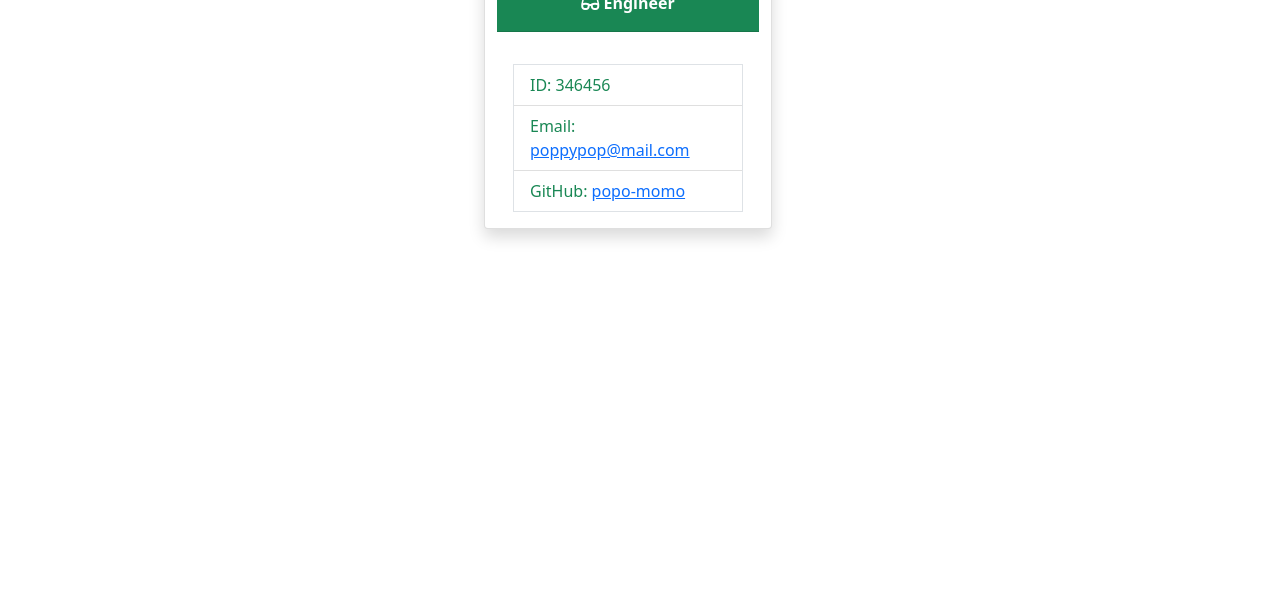
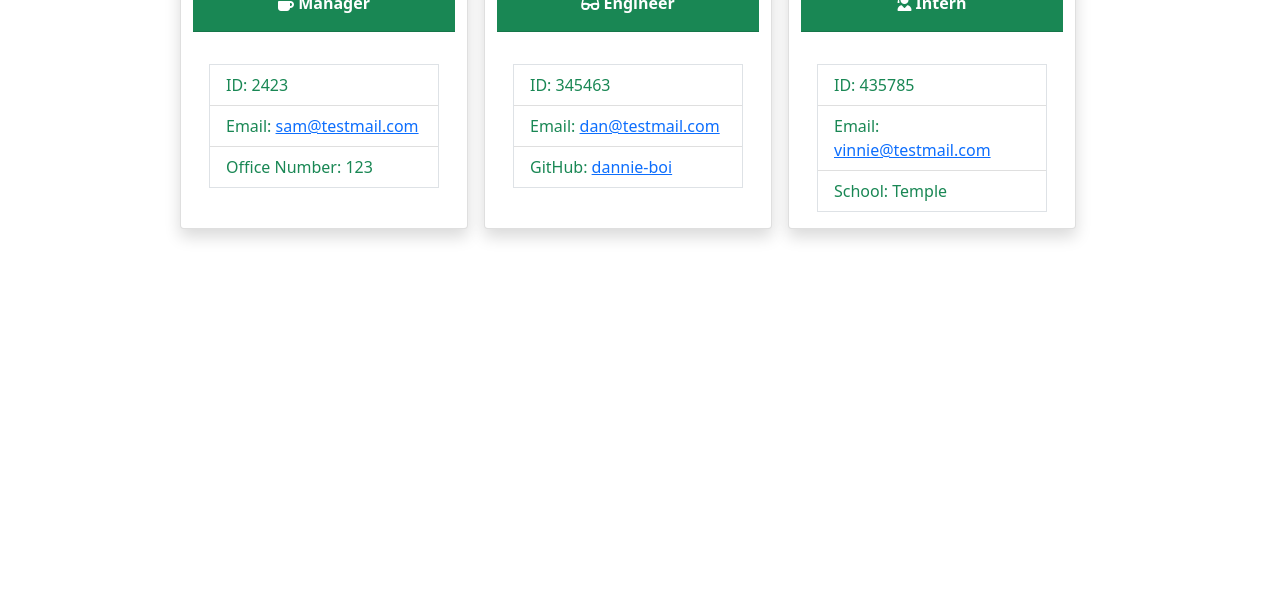
Before and after one commit to binnie51/teamProfile-generator, a website: page dist/team-profile.html in a window 1280 px wide. Shown: the part 199-800 px from the top of the page. Drawn offline with nearby package versions, Linux system fonts and the light colour scheme.

Commit message:
add questions? to README and generate html

```diff
--- a/dist/team-profile.html
+++ b/dist/team-profile.html
@@ -31,14 +31,42 @@
 
       <div class="card shadow" style="width: 18rem;">
         <div class="card-header bg-success text-white text-center mb-3">
-            <h4 class="card-title">pop</h4>
+            <h4 class="card-title">Sam</h4>
+            <p class="card-title fw-bolder"><i class="fas fa-mug-hot"></i> Manager</p>
+        </div>
+        <div class="card-body">
+            <ul class="list-group list-group-flush border">
+                <li class="list-group-item text-success">ID: 2423</li>
+                <li class="list-group-item text-success">Email: <a href="sam@testmail.com">sam@testmail.com</a></li>
+                <li class="list-group-item text-success">Office Number: 123</li>
+            </ul>
+        </div>
+      </div>
+
+      <div class="card shadow" style="width: 18rem;">
+        <div class="card-header bg-success text-white text-center mb-3">
+            <h4 class="card-title">Daniel</h4>
             <p class="card-title fw-bolder"><i class="fas fa-glasses"></i> Engineer</p>
         </div>
         <div class="card-body">
             <ul class="list-group list-group-flush border">
-                <li class="list-group-item text-success">ID: 346456</li>
-                <li class="list-group-item text-success">Email: <a href="poppypop@mail.com">poppypop@mail.com</a></li>
-                <li class="list-group-item text-success">GitHub: <a href="popo-momo">popo-momo</a></li>
+                <li class="list-group-item text-success">ID: 345463</li>
+                <li class="list-group-item text-success">Email: <a href="dan@testmail.com">dan@testmail.com</a></li>
+                <li class="list-group-item text-success">GitHub: <a href="dannie-boi">dannie-boi</a></li>
+            </ul>
+        </div>
+      </div>
+
+      <div class="card shadow" style="width: 18rem;">
+        <div class="card-header bg-success text-white text-center mb-3">
+            <h4 class="card-title">Vince</h4>
+            <p class="card-title fw-bolder"><i class="fas fa-user-graduate"></i> Intern</p>
+        </div>
+        <div class="card-body">
+            <ul class="list-group list-group-flush border">
+                <li class="list-group-item text-success">ID: 435785</li>
+                <li class="list-group-item text-success">Email: <a href="vinnie@testmail.com">vinnie@testmail.com</a></li>
+                <li class="list-group-item text-success">School: Temple</li>
             </ul>
         </div>
       </div>
```
Also changed, not shown: README.md.
